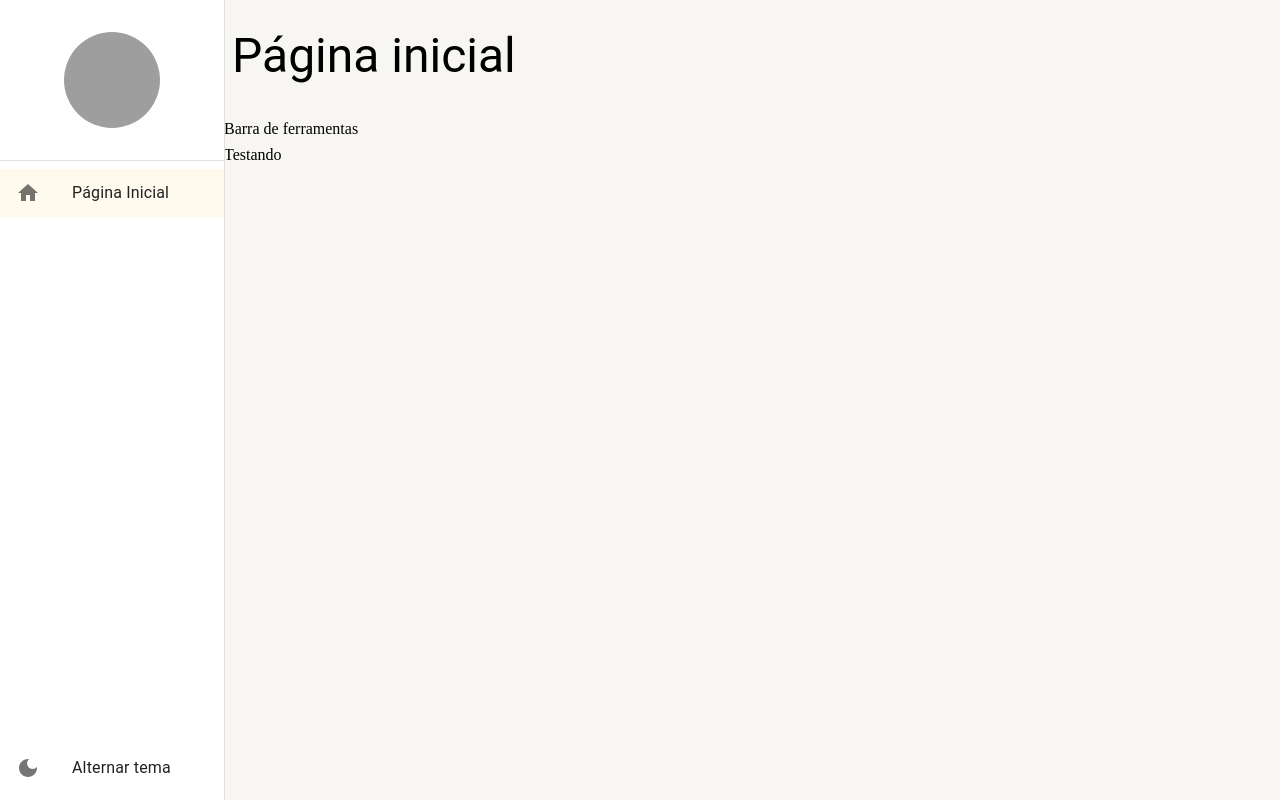
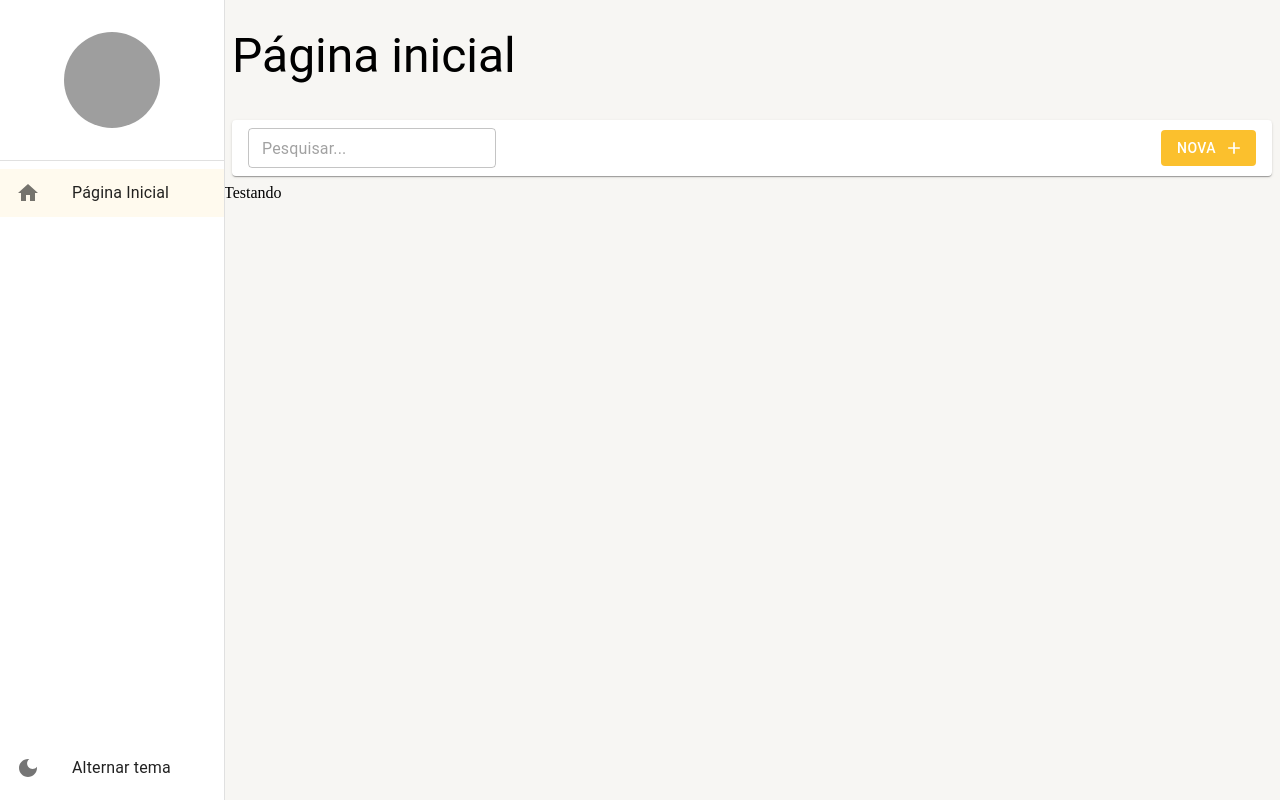
Before and after one commit to RayanLeite/curso-react-materialui-typescript, a React (Create React App) app: page /pagina-inicial in a window 1280 px wide. Built offline with nearby package versions, Linux system fonts and the light colour scheme; grey boxes are pictures that could not be loaded.

Commit message:
feat: barra de ferramentas da listagem

```diff
--- a/src/pages/dashboard/Dashboard.tsx
+++ b/src/pages/dashboard/Dashboard.tsx
@@ -1,10 +1,13 @@
+import { BarraDeFerramentas } from "../../shared/components";
 import { LayoutBaseDePagina } from "../../shared/layouts";
 
 export const Dashboard = () => {
   return (
     <LayoutBaseDePagina
       titulo="Página inicial"
-      barraDeFerramentas={<>Barra de ferramentas</>}
+      barraDeFerramentas={
+        <BarraDeFerramentas mostrarInputBusca textoBotaoNovo="Nova" />
+      }
     >
       Testando
     </LayoutBaseDePagina>
--- /dev/null
+++ b/src/shared/components/barra-de-ferramentas/BarraDeFerramentas.tsx
@@ -0,0 +1,59 @@
+import { Add } from "@mui/icons-material";
+import { Box, Button, Paper, TextField, useTheme } from "@mui/material";
+import React from "react";
+
+interface IBarraDeFerramentas {
+  textoDaBusca?: string;
+  mostrarInputBusca?: boolean;
+  aoMudarTextoDeBusca?: (novoTexto: string) => void;
+  textoBotaoNovo?: string;
+  mostrarBotaoNovo?: boolean;
+  aoClicarEmNovo?: () => void;
+}
+
+export const BarraDeFerramentas: React.FC<IBarraDeFerramentas> = ({
+  textoDaBusca = "",
+  mostrarInputBusca = false,
+  aoMudarTextoDeBusca,
+  aoClicarEmNovo,
+  textoBotaoNovo = "Novo",
+  mostrarBotaoNovo = true,
+}) => {
+  const theme = useTheme();
+
+  return (
+    <Box
+      component={Paper}
+      height={theme.spacing(5)}
+      marginX={1}
+      padding={1}
+      paddingX={2}
+      display="flex"
+      gap={1}
+      alignItems="center"
+    >
+      {mostrarInputBusca && (
+        <TextField
+          size="small"
+          placeholder="Pesquisar..."
+          value={textoDaBusca}
+          onChange={(e) => aoMudarTextoDeBusca?.(e.target.value)}
+        />
+      )}
+
+      <Box flex={1} display="flex" justifyContent="end">
+        {mostrarBotaoNovo && (
+          <Button
+            variant="contained"
+            disableElevation
+            color="primary"
+            endIcon={<Add />}
+            onClick={aoClicarEmNovo}
+          >
+            {textoBotaoNovo}
+          </Button>
+        )}
+      </Box>
+    </Box>
+  );
+};
--- a/src/shared/components/index.ts
+++ b/src/shared/components/index.ts
@@ -1 +1,2 @@
 export * from "./menu-lateral/MenuLateral";
+export * from "./barra-de-ferramentas/BarraDeFerramentas";
--- a/tsconfig.json
+++ b/tsconfig.json
@@ -18,7 +18,7 @@
     "resolveJsonModule": true,
     "isolatedModules": true,
     "noEmit": true,
-    "jsx": "react-jsx"
+    "jsx": "preserve"
   },
   "include": [
     "src"
```
Also changed, not shown: 1 other file (tests, documents, lock files or other folders).
